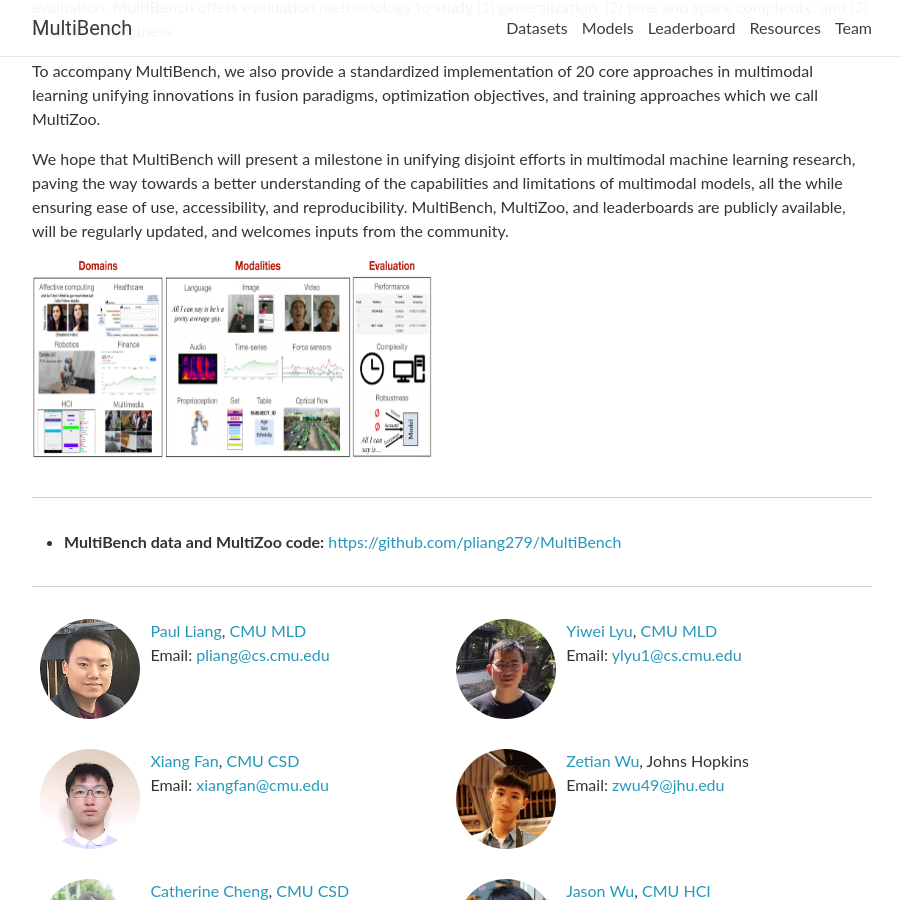
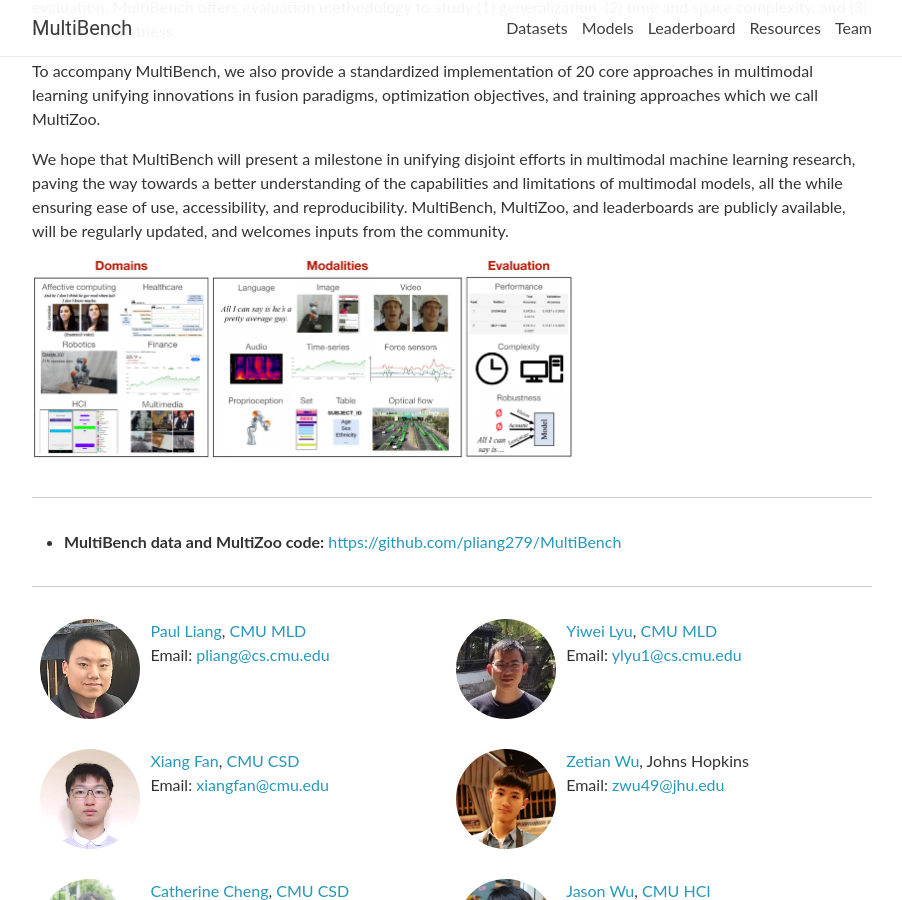
Before and after one commit to CMU-MultiComp-Lab/multibench, a Jekyll site: the page index.html, which Jekyll copies as it is, in a window 1280 px wide and 900 px high, scrolled down 502 px. Shown: the whole window, without its empty margins (188-1090 px from the left). Built offline with Jekyll 4.4.1, drawn with Linux system fonts in a browser that asks for light colours; nearby versions of some CDN libraries; library files that are not in the unit come from our copies; comment, search, counter and statistics services are not loaded.

Commit message:
Update index.html

```diff
--- a/index.html
+++ b/index.html
@@ -93,7 +93,7 @@
       all the while ensuring ease of use, accessibility, and reproducibility. MultiBench, MultiZoo, and leaderboards
       are publicly available, will be regularly updated, and welcomes inputs from the community.</p>
 
-      <img src="/multibench/assets/img/overview.png" width="400" height="200">
+      <img src="/multibench/assets/img/overview.png" height="200">
 
 <hr />
 
```
